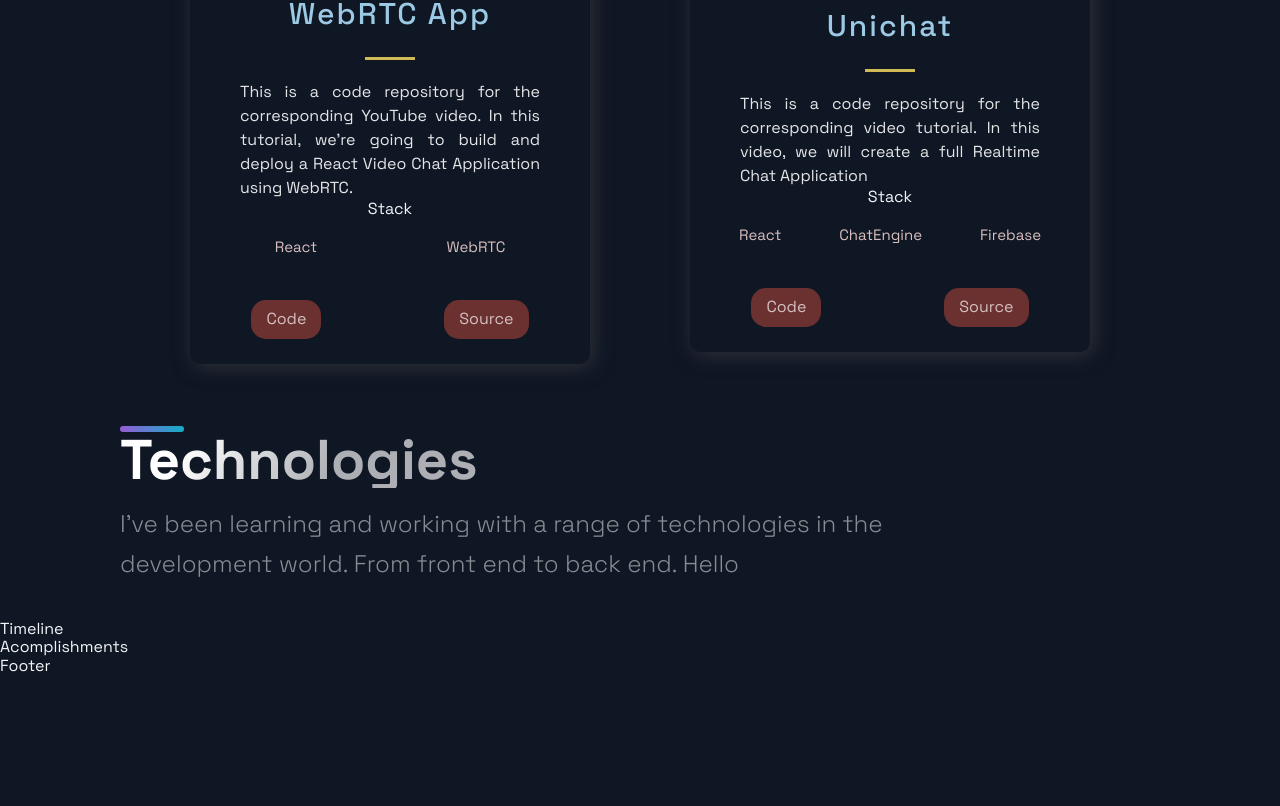
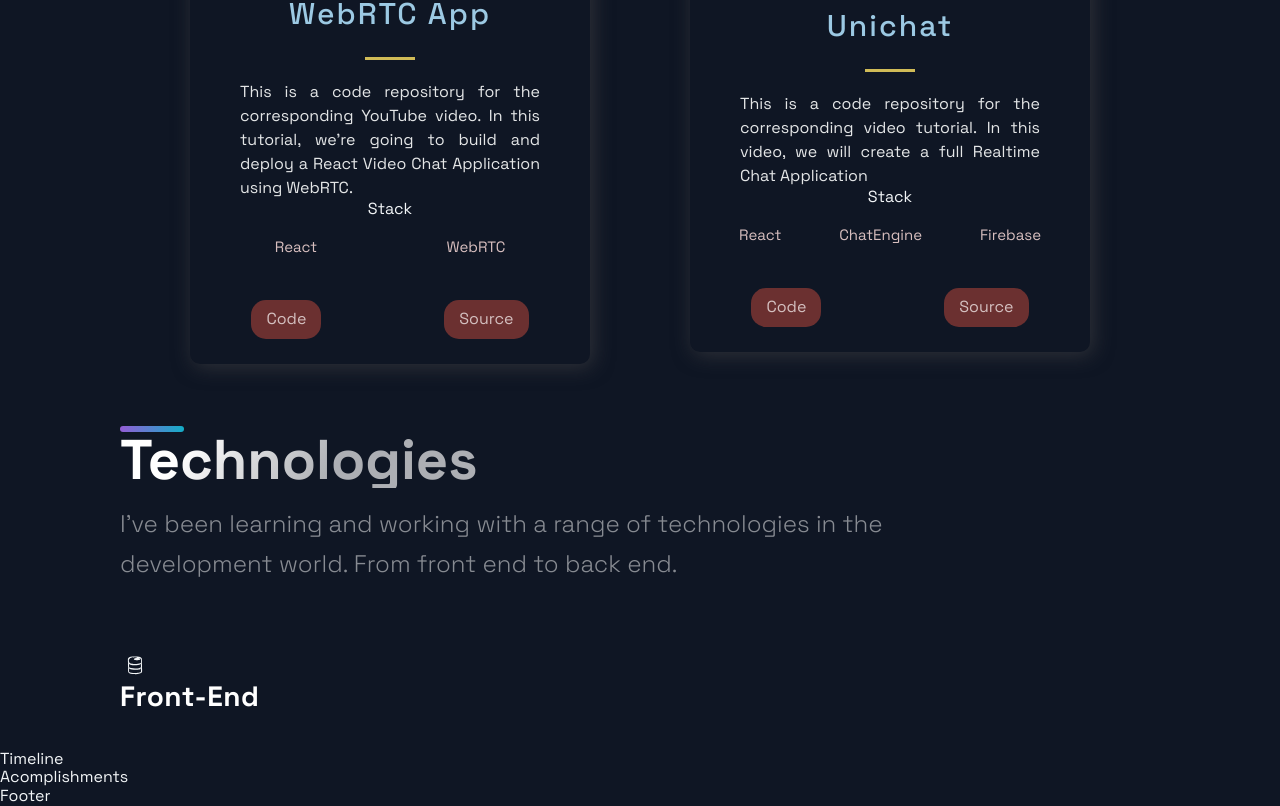
Before and after one commit to Ryoons/PortfolioProject, a Next.js app: page / in a window 1280 px wide. Shown: the part 1850-2656 px from the top of the page. Before the commit the page ends 2526 px from the top, so only its background shows below. Built offline with nearby package versions, Linux system fonts and the light colour scheme.

Commit message:
Technology update

```diff
--- a/src/components/Technologies/Technologies.js
+++ b/src/components/Technologies/Technologies.js
@@ -9,8 +9,17 @@ const Technologies = () =>  (
     <SectionTitle>Technologies</SectionTitle>
     <SectionText>
       I've been learning and working with a range of technologies in the development world.
-      From front end to back end. Hello
+      From front end to back end.
     </SectionText>
+    <List>
+      <ListItem>
+        <DiFirebase size ="3rem"/>
+        <ListContainer>
+          <ListTitle>Front-End</ListTitle>
+          <ListParagraph></ListParagraph>
+        </ListContainer>
+      </ListItem>
+    </List>
   </Section>
 );
 
```
